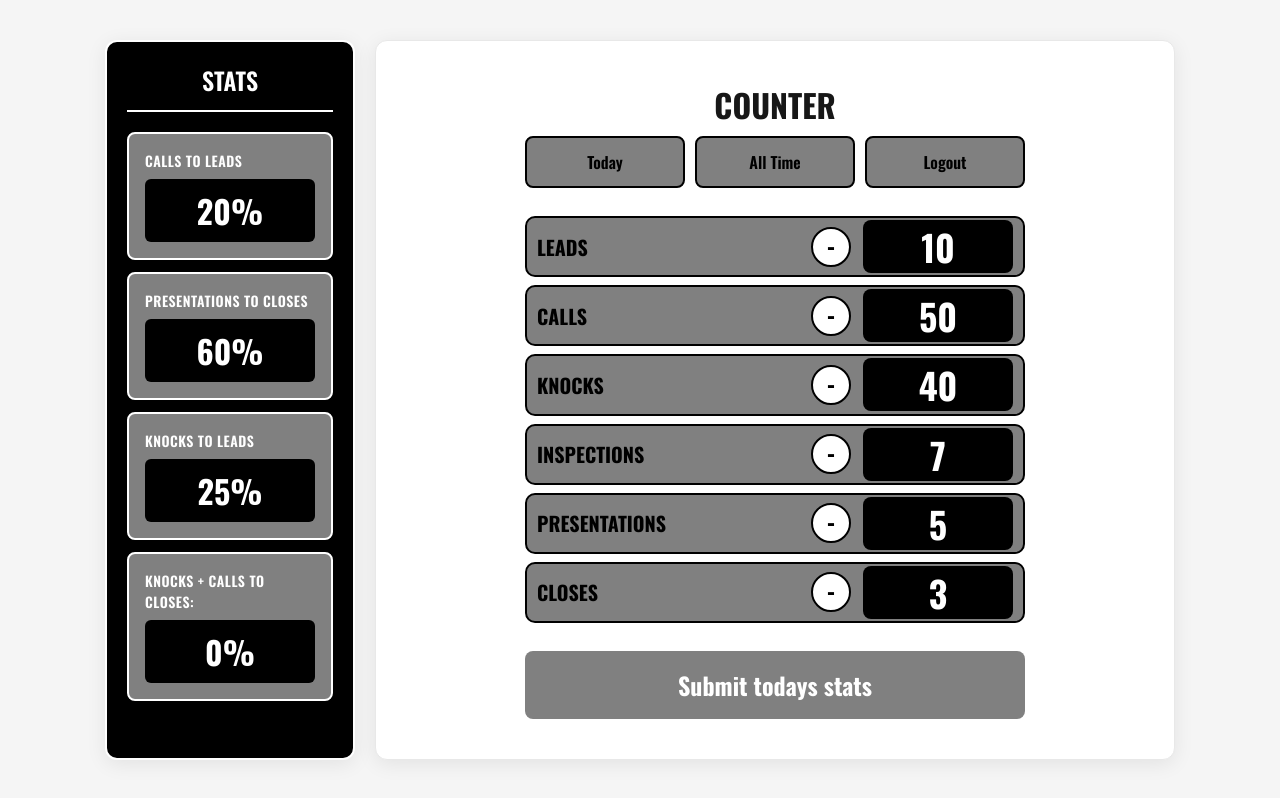
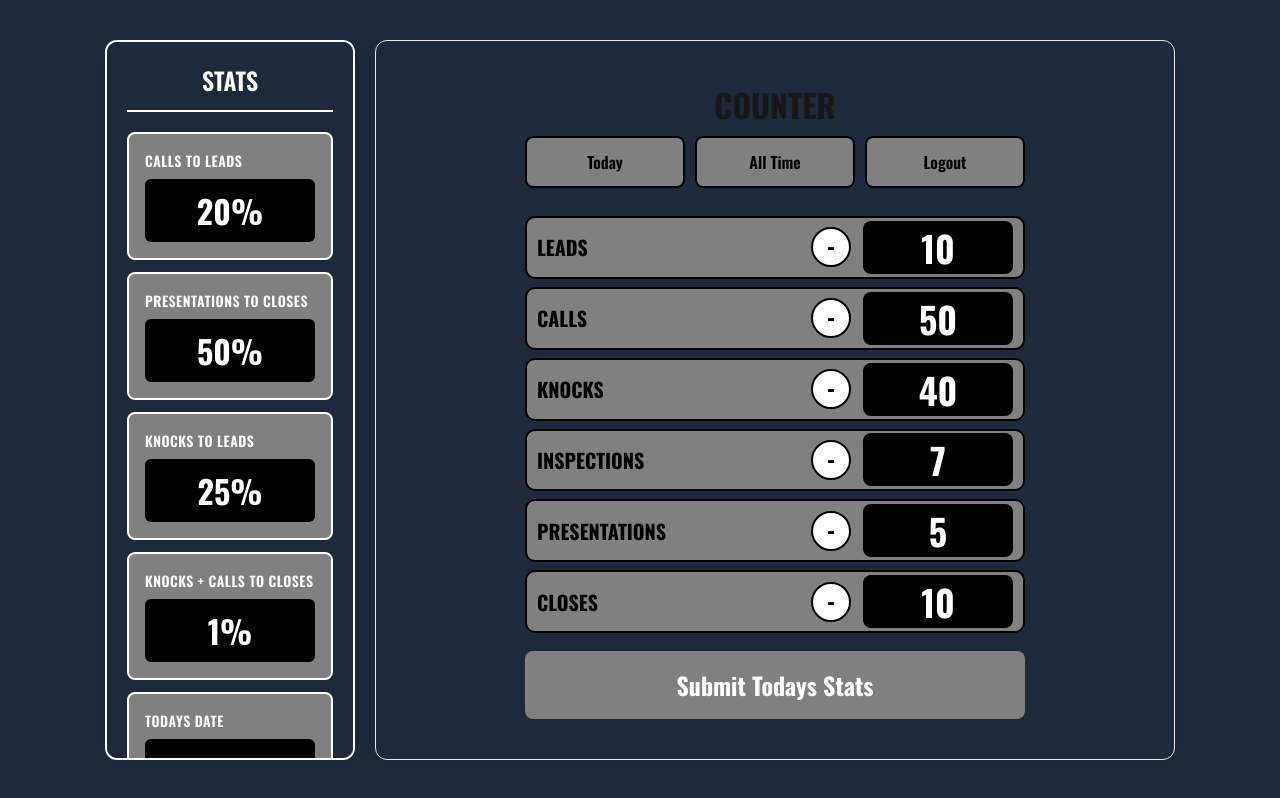
Before and after one commit to EthanDCR/rm-counter, a Next.js app: page / in a window 1280 px wide. Built offline with nearby package versions, Linux system fonts and the light colour scheme; sample sign-in values are in the browser's storage.

Commit message:
made some additions as well as changes to the ui

```diff
--- a/app/actions.js
+++ b/app/actions.js
@@ -52,8 +52,8 @@ export async function getAllStats() {
     calls: 1100,
     knocks: 320,
     inspections: 89,
-    presentations: 32,
-    closes: 20,
+    presentations: 50,
+    closes: 30,
   }
   return stats;
 }
@@ -66,7 +66,7 @@ export async function getTodayStats() {
     knocks: 40,
     inspections: 7,
     presentations: 5,
-    closes: 3,
+    closes: 10,
   }
   return stats;
 }
--- a/app/globals.css
+++ b/app/globals.css
@@ -1,11 +1,11 @@
 :root {
-  --background: #ffffff;
+  --background: #1e293b;
   --foreground: #171717;
 }
 
 @media (prefers-color-scheme: dark) {
   :root {
-    --background: #0a0a0a;
+    --background: #1e293b;
     --foreground: #ededed;
   }
 }
@@ -18,7 +18,7 @@ body {
 
 body {
   color: var(--foreground);
-  background: var(--background);
+  background: #1e293b;
   font-family: Arial, Helvetica, sans-serif;
   -webkit-font-smoothing: antialiased;
   -moz-osx-font-smoothing: grayscale;
--- a/app/login/login.module.css
+++ b/app/login/login.module.css
@@ -3,7 +3,7 @@
   justify-content: center;
   align-items: center;
   min-height: 100vh;
-  background-color: #f5f5f5;
+  background-color: #1e293b;
 }
 
 .loginContainer {
--- a/app/page.js
+++ b/app/page.js
@@ -22,8 +22,6 @@ export default function Home() {
   const [name, setName] = useState("");
   const [viewMode, setViewMode] = useState("today");
 
-
-
   useEffect(() => {
     const getStats = async () => {
 
@@ -34,6 +32,7 @@ export default function Home() {
       } else if (viewMode === "allTime") {
         allStats = await getAllStats();
       }
+
 
       setleads(allStats.leads);
       setCalls(allStats.calls);
@@ -192,16 +191,9 @@ export default function Home() {
         </div>
 
 
-        <div className={styles.submitContainer} onClick={() => console.log("submit stats")}>
-          <h2>Submit todays stats</h2>
+        <div className={styles.submitContainer} onClick={() => console.log("submit stats clicked")}>
+          <h2>Submit Todays Stats</h2>
         </div>
-
-
-
-
-
-
-
       </main >
     </div >
   );
--- a/app/page.module.css
+++ b/app/page.module.css
@@ -1,5 +1,5 @@
 .page {
-  --background: #f5f5f5;
+  --background: #1e293b;
   --foreground: #fff;
 
   --text-primary: #000;
@@ -14,7 +14,7 @@
   align-items: center;
   justify-content: center;
   font-family: var(--font-oswald);
-  background-color: var(--background);
+  background-color: #1e293b;
   overflow: hidden;
 }
 
@@ -27,7 +27,7 @@
   flex-direction: column;
   align-items: center;
   justify-content: center;
-  background-color: var(--foreground);
+  background-color: #1e293b;
   padding: 40px 60px;
   border-radius: 12px;
   box-shadow: 0 4px 20px rgba(0, 0, 0, 0.08);
@@ -247,7 +247,11 @@ a.secondary {
 }
 
 .submitContainer {
-  margin-top: 20px;
+  display: flex;
+  justify-content: center;
+  flex-direction: column;
+  align-items: center;
+  margin-top: 10px;
   background-color: grey;
   user-select: none;
   cursor: pointer;
@@ -257,12 +261,11 @@ a.secondary {
 
 .submitContainer h2 {
   font-size: 24px;
-  display: flex;
-  justify-content: center;
   padding: 16px;
   width: 500px;
   color: #fff;
   margin: 0;
+  text-align: center;
 }
 
 .submitContainer:hover {
--- a/app/stats/Stats.js
+++ b/app/stats/Stats.js
@@ -30,7 +30,7 @@ export default function Stats({ viewMode }) {
 
       } else if (viewMode === "today") {
         setCallsToLeads(getPercent(todayStats.leads, todayStats.calls));
-        setPresentationToClose(getPercent(todayStats.closes, todayStats.presentations));
+        setPresentationToClose(getPercent(todayStats.presentations, todayStats.closes));
         setKnocksToLeads(getPercent(todayStats.leads, todayStats.knocks));
         setCallsAndKnocksToCloses(getPercent(todayStats.closes, sumKnocksCalls));
       }
@@ -59,10 +59,16 @@ export default function Stats({ viewMode }) {
         </div>
 
         <div className={styles.statCard}>
-          <div className={styles.statLabel}>Knocks + Calls to Closes: {}</div>
+          <div className={styles.statLabel}>Knocks + Calls to Closes</div>
           <div className={styles.statValue}>{callsAndKnocksToCloses}%</div>
         </div>
-      </div >
+
+        <div className={styles.statCard}>
+          <div className={styles.statLabel}>Todays Date</div>
+          <div className={styles.statValue}>{new Date().toDateString().slice(0, -4)}</div>
+        </div>
+
+      </div>
     </>
   )
 }
--- a/app/stats/stats.module.css
+++ b/app/stats/stats.module.css
@@ -3,7 +3,7 @@
   flex-direction: column;
   gap: 12px;
   padding: 20px;
-  background-color: #000;
+  background-color: #1e293b;
   border-radius: 12px;
   border: 2px solid #fff;
   box-shadow: 0 4px 20px rgba(0, 0, 0, 0.08);
@@ -51,7 +51,12 @@
   font-weight: bold;
   color: #fff;
   text-align: center;
-  background-color: #000;
+  background-color: black;
   padding: 8px;
   border-radius: 6px;
 }
+
+
+.date {
+  text-align: center;
+}
```
